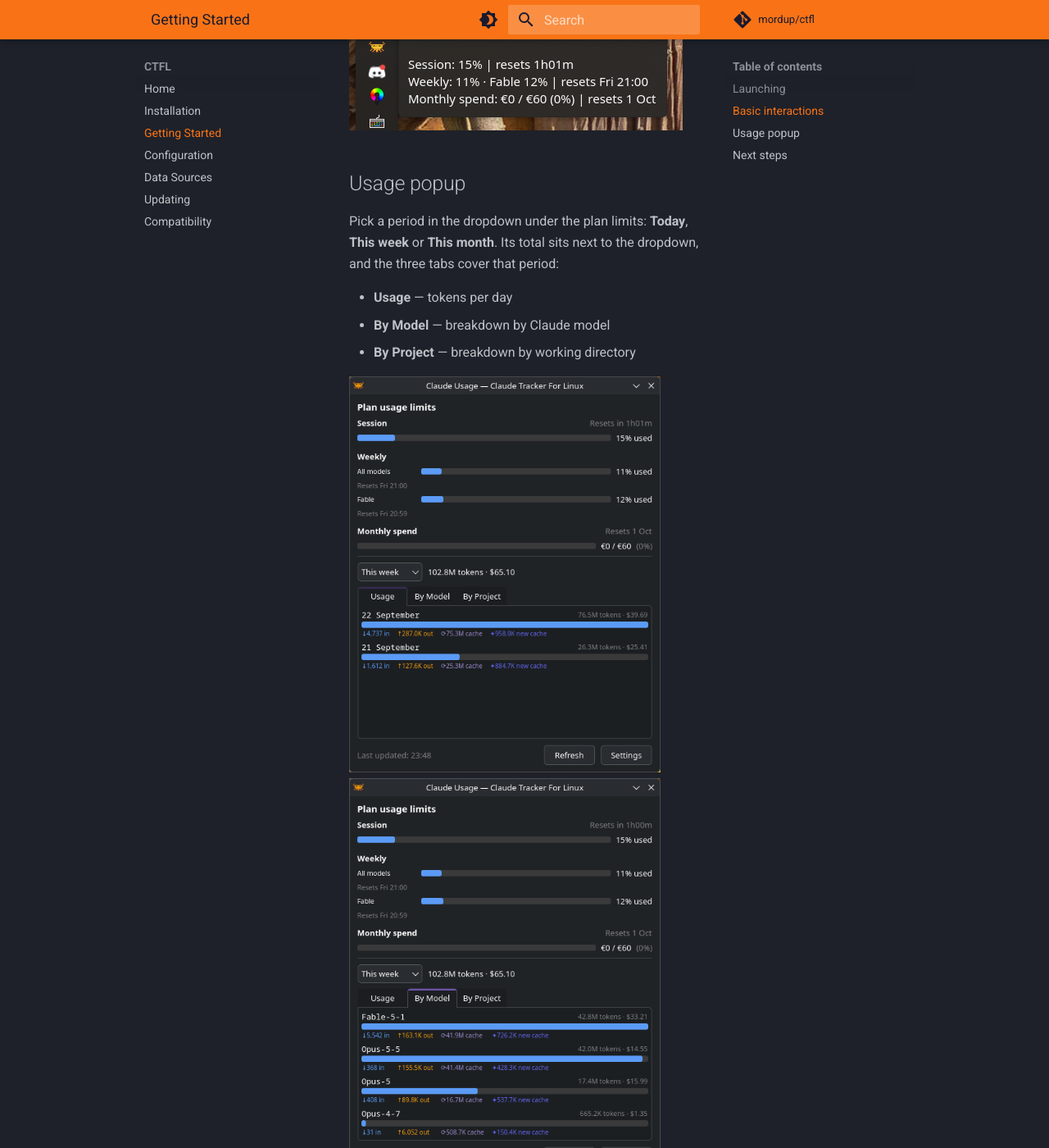
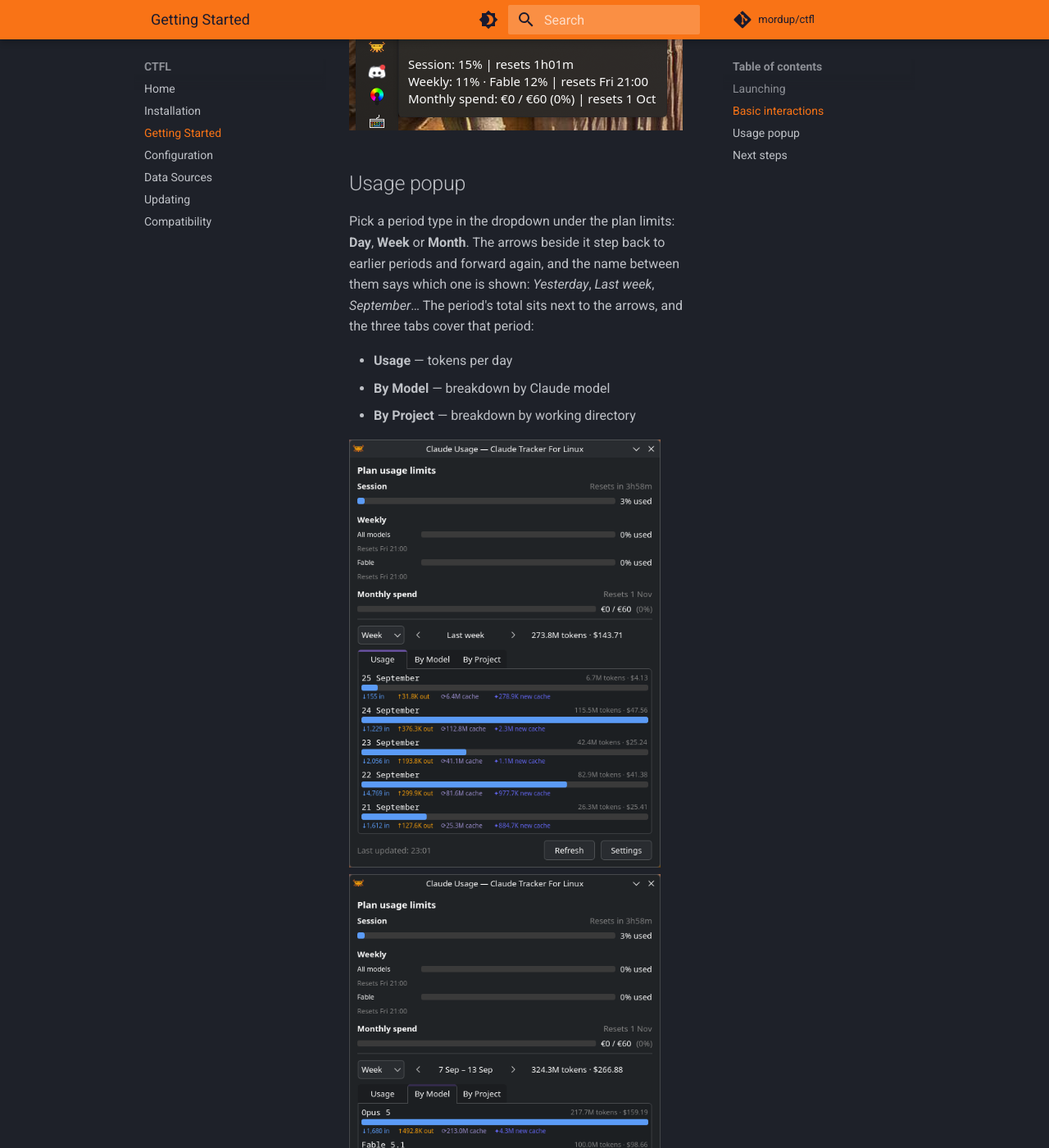
Before and after one commit to mordup/ctfl-docs, an MkDocs documentation site: the page built from docs/getting-started.md, in a window 1280 px wide and 1400 px high, scrolled down 1014 px. Shown: the whole window at 82% size. Built offline with MkDocs 1.6.1 and Material for MkDocs 9.7.7, drawn with Linux system fonts in a browser that asks for light colours; comment, search, counter and statistics services are not loaded; some of the changed text lies outside the part shown.

Commit message:
docs: period arrows and usage history for 2.14.0

```diff
--- a/docs/getting-started.md
+++ b/docs/getting-started.md
@@ -21,7 +21,7 @@
 
 ## Usage popup
 
-Pick a period in the dropdown under the plan limits: **Today**, **This week** or **This month**. Its total sits next to the dropdown, and the three tabs cover that period:
+Pick a period type in the dropdown under the plan limits: **Day**, **Week** or **Month**. The arrows beside it step back to earlier periods and forward again, and the name between them says which one is shown: *Yesterday*, *Last week*, *September*… The period's total sits next to the arrows, and the three tabs cover that period:
 
 - **Usage** — tokens per day
 - **By Model** — breakdown by Claude model
@@ -30,7 +30,7 @@
 ![Daily usage](assets/images/usage_daily.png){ width="380" }
 ![Per-model usage](assets/images/usage_models.png){ width="380" }
 
-The week starts on your locale's first day of the week, and CTFL remembers the period you picked. With **Estimate costs from local data** turned on in [Settings](configuration.md#display), the total, each day and each model also show an estimated cost at API list prices.
+The week starts on your locale's first day of the week. CTFL remembers the period type you picked, and the popup always opens on the current period. You can go back as far as the first day of the previous month (see [History](data-sources.md#history)). With **Estimate costs from local data** turned on in [Settings](configuration.md#display), the total, each day and each model also show an estimated cost at API list prices.
 
 The popup sizes itself to its content: the list shows three to seven rows and scrolls beyond that, so the window cannot be resized, and switching tabs never changes its size. It is an ordinary window, so it stays open when you click another application.
 
```
Also changed, not shown: docs/data-sources.md (+6 -0 lines), docs/assets/images/usage_daily.png, docs/assets/images/usage_models.png.
